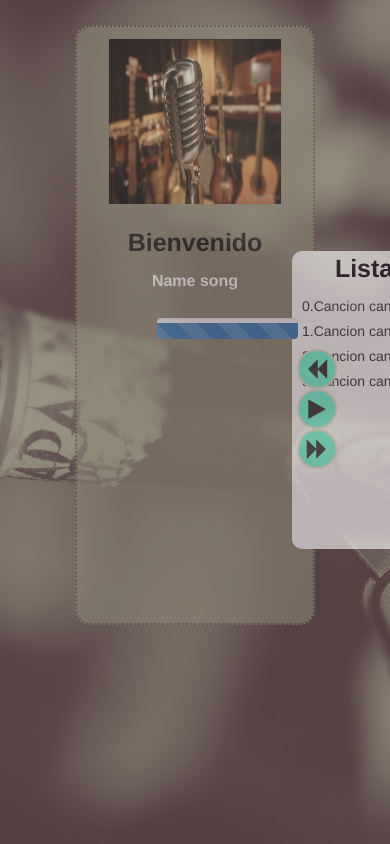
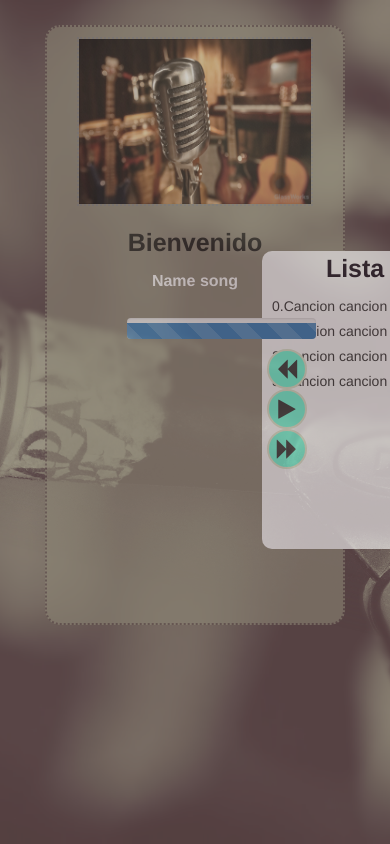
Before and after one commit to NoelRock333/Music_Player, a website: page views/music.html in a window 390 px wide. Shown: the top 844 px of the page. Drawn offline with Linux system fonts and the light colour scheme; files that its build step writes are made by us from their sources; files whose address does not match are found by name.

Commit message:
Modificacion2.2

```diff
--- a/views/music.html
+++ b/views/music.html
@@ -18,10 +18,10 @@
 <body>
 	<div class="container">
 		<div class="row">
-			<div class="col-lg-12 colum container">
-				<div class="col-lg-2 col-md-2 col-sm-2 col-xs-2 border1"></div>
+			<div class="col-lg-12 col-md-12 col-sm-12 col-xs-12 colum container">
+				<div class="col-lg-2 col-md-2 col-sm-1 col-xs-1 border1"></div>
 
-				<div class="col-lg-8 col-md-8 col-sm-8 col-xs-8 border2">
+				<div class="col-lg-8 col-md-8 col-sm-10 col-xs-10 border2">
 					<div id="bpart1">
 						<div class="col-lg-3 image">
 							<img src="../images/images.png" alt="Imagen responsive">
@@ -73,7 +73,7 @@
 					</div>
 				</div>
 
-				<div class="col-lg-2 col-md-2 col-sm-2 col-xs-2 border1"></div>
+				<div class="col-lg-2 col-md-2 col-sm-1 col-xs-1 border1"></div>
 			</div>
 		</div>
 	</div>
```
Also changed, not shown: views/index.html (+1 -1 lines).
